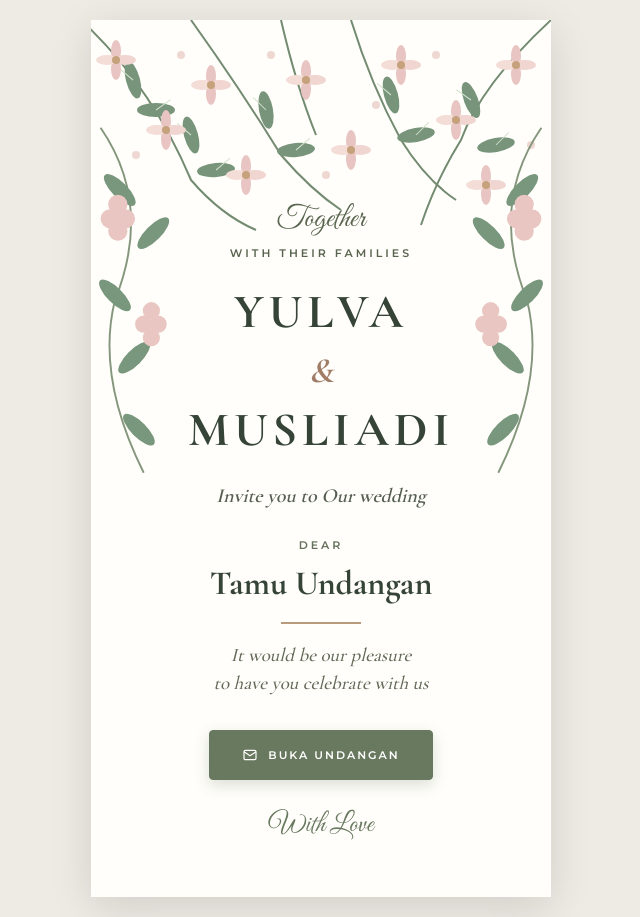
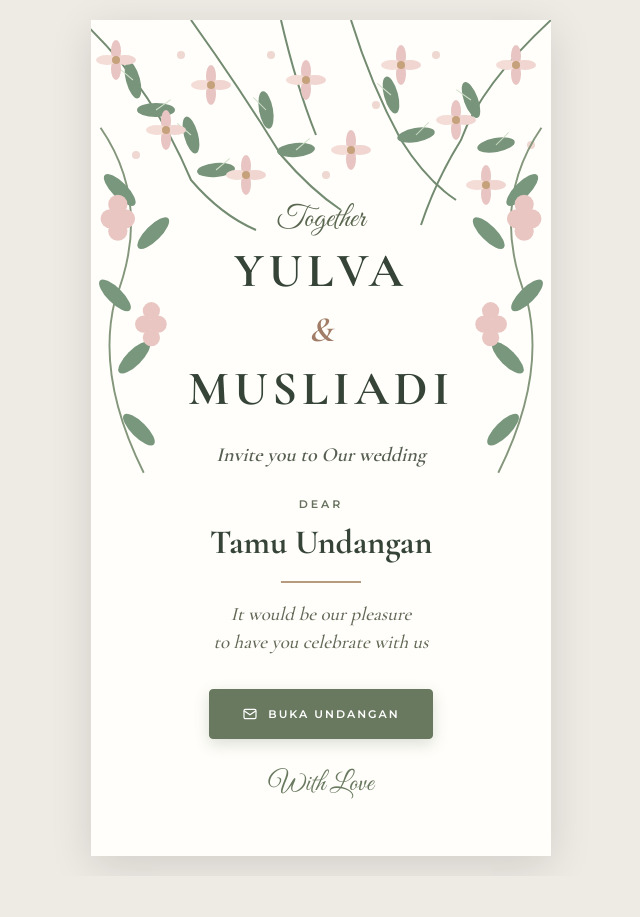
Before and after one commit to alenruben/YulvaWeddingInvitation, a plain HTML site: page index.html in a window 1280 px wide. Shown: the whole page, without its empty margins (319-959 px from the left). After the commit the page ends 876 px from the top, so only its background shows below. Drawn offline with nearby package versions, Linux system fonts and the light colour scheme.

Commit message:
Update index.html

```diff
--- a/index.html
+++ b/index.html
@@ -431,15 +431,12 @@ body {
     </svg>
 
 
+
 <!-- KONTEN UNDANGAN -->
 <div class="content">
 
     <p class="small-title">
         Together
-        </p>
-
-        <p class="subtitle">
-            WITH THEIR FAMILIES
     </p>
 
     <h1 class="couple-name">
@@ -451,6 +448,7 @@ body {
     <h1 class="couple-name">
         MUSLIADI
     </h1>
+
     <p class="invite-text">
         Invite you to Our wedding
     </p>
@@ -496,8 +494,8 @@ body {
     </p>
 
 </div>
+</div>
 
-</div>
 
 
 
```
Lines whose indentation alone changed are shown as unchanged.
